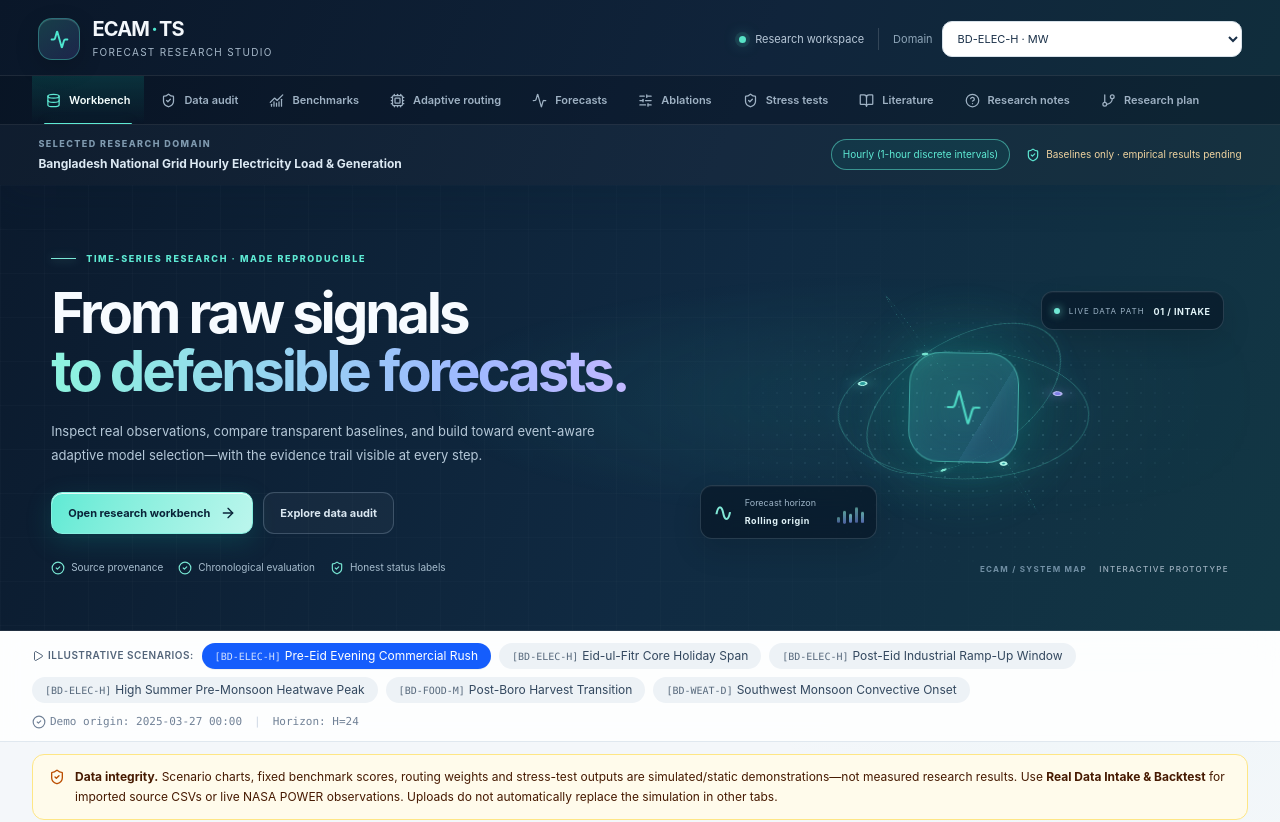
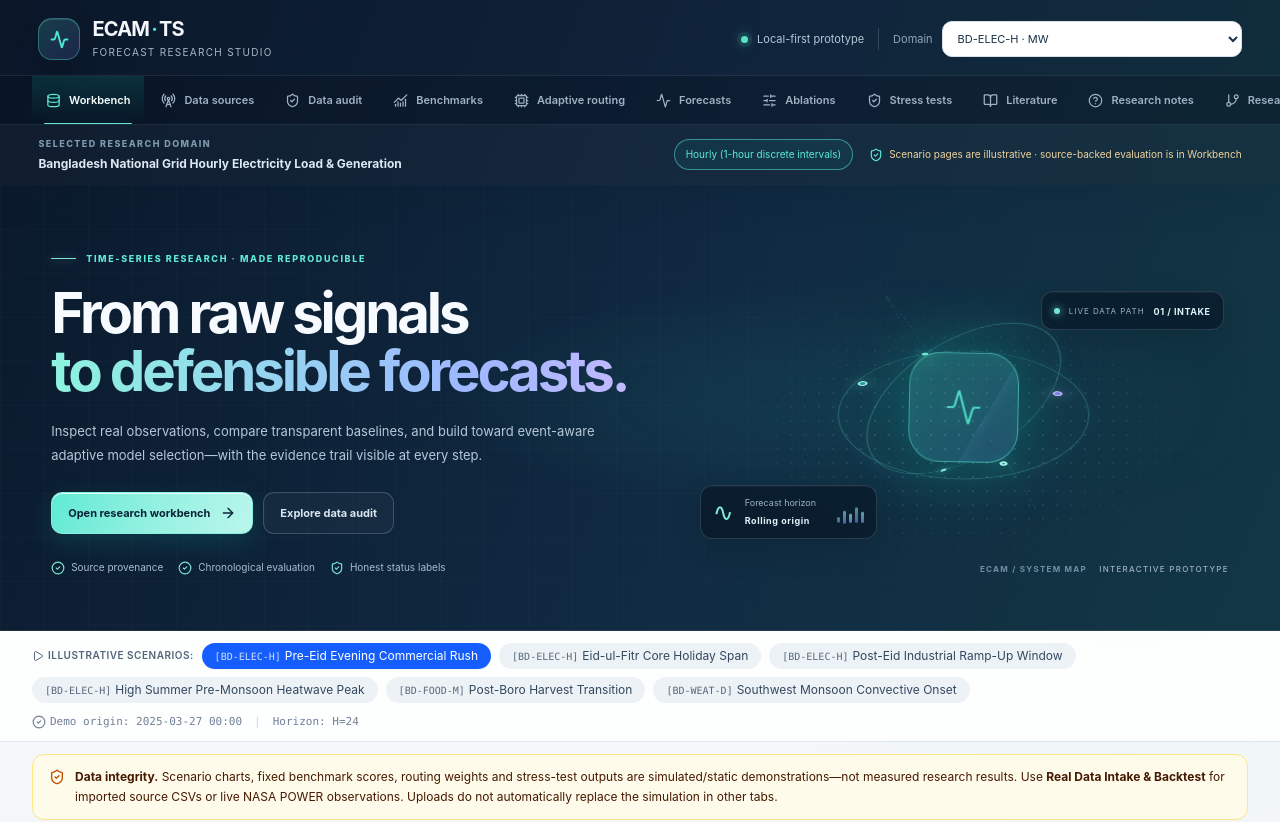
Before and after one commit to arafatalsaidrifat/ECAM-TS, a React (Vite) app: page / in a window 1280 px wide. Shown: the top 822 px of the page. Built offline with nearby package versions, Linux system fonts and the light colour scheme.

Commit message:
Add data-source navigation and clarify prototype status

```diff
--- a/src/components/Header.tsx
+++ b/src/components/Header.tsx
@@ -1,7 +1,7 @@
 import React from 'react';
 import { DomainCode } from '../types';
 import { DATASET_REGISTRY } from '../data/datasets';
-import { Activity, BookOpen, Cpu, Database, HelpCircle, ShieldCheck, SlidersHorizontal, ChartNoAxesCombined, GitBranch } from 'lucide-react';
+import { Activity, BookOpen, Cpu, Database, HelpCircle, ShieldCheck, SlidersHorizontal, ChartNoAxesCombined, GitBranch, RadioTower } from 'lucide-react';
 import { motion } from 'motion/react';
 
 interface HeaderProps {
@@ -12,6 +12,7 @@ interface HeaderProps {
 }
 const tabs = [
   { id: 'data-intake', label: 'Workbench', short: 'Workbench', icon: Database, group: 'Core' },
+  { id: 'source-registry', label: 'Data sources', short: 'Sources', icon: RadioTower, group: 'Core' },
   { id: 'cadence-audit', label: 'Data audit', short: 'Audit', icon: ShieldCheck, group: 'Core' },
   { id: 'leaderboard', label: 'Benchmarks', short: 'Benchmarks', icon: ChartNoAxesCombined, group: 'Models' },
   { id: 'routing-weights', label: 'Adaptive routing', short: 'Routing', icon: Cpu, group: 'Models' },
@@ -32,7 +33,7 @@ export const Header: React.FC<HeaderProps> = ({ currentTab, setCurrentTab, selec
           <span><strong>ECAM<span>·</span>TS</strong><small>Forecast research studio</small></span>
         </a>
         <div className="ecam-header-meta">
-          <span className="ecam-live-dot" /> <span>Research workspace</span>
+          <span className="ecam-live-dot ecam-status-dot-prototype" /> <span>Local-first prototype</span>
           <span className="ecam-meta-divider" />
           <label htmlFor="ecam-domain">Domain</label>
           <select id="ecam-domain" value={selectedDomain} onChange={event => setSelectedDomain(event.target.value as DomainCode)}>
@@ -54,7 +55,7 @@ export const Header: React.FC<HeaderProps> = ({ currentTab, setCurrentTab, selec
       <div className="ecam-domain-context">
         <div><span className="ecam-context-kicker">SELECTED RESEARCH DOMAIN</span><strong>{currentDataset.title}</strong></div>
         <span className="ecam-context-chip">{currentDataset.nativeCadence}</span>
-        <span className="ecam-context-status"><ShieldCheck size={14} /> Baselines only · empirical results pending</span>
+        <span className="ecam-context-status"><ShieldCheck size={14} /> Scenario pages are illustrative · source-backed evaluation is in Workbench</span>
       </div>
     </header>
   );
```
